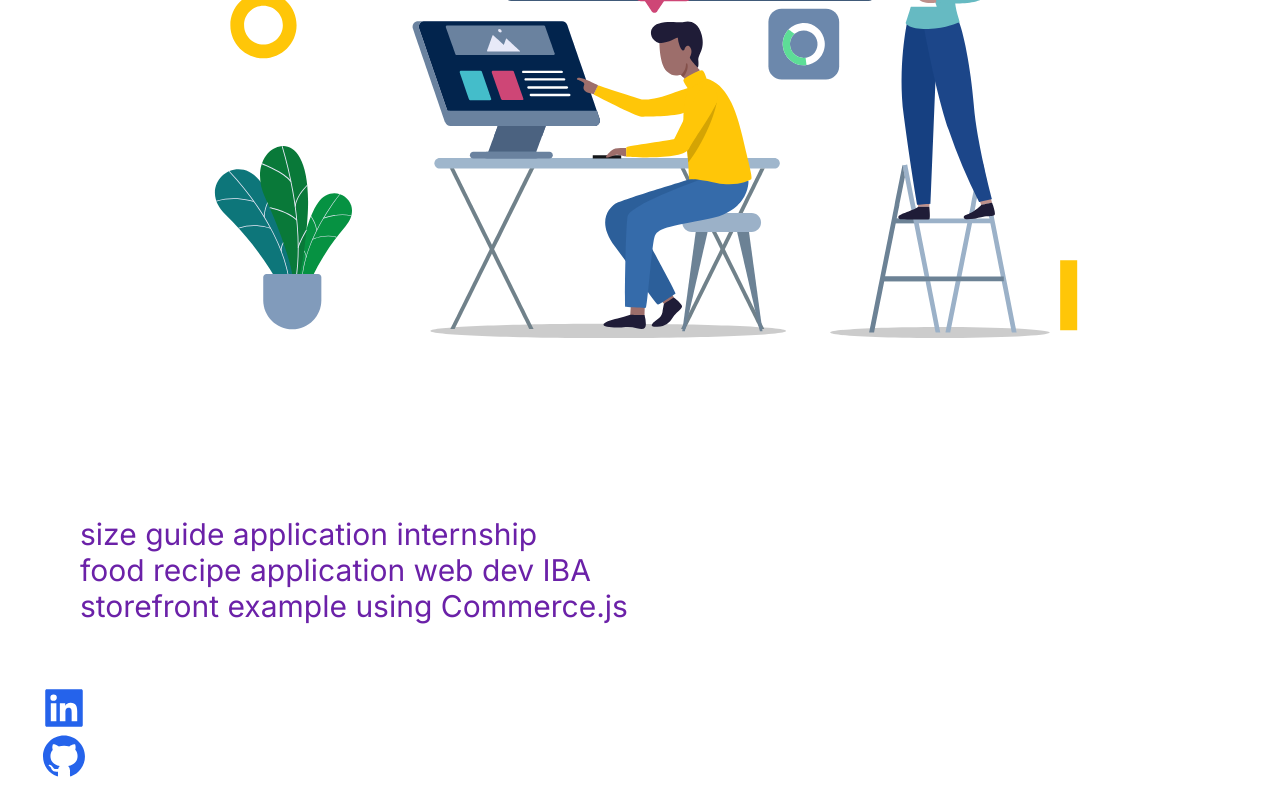
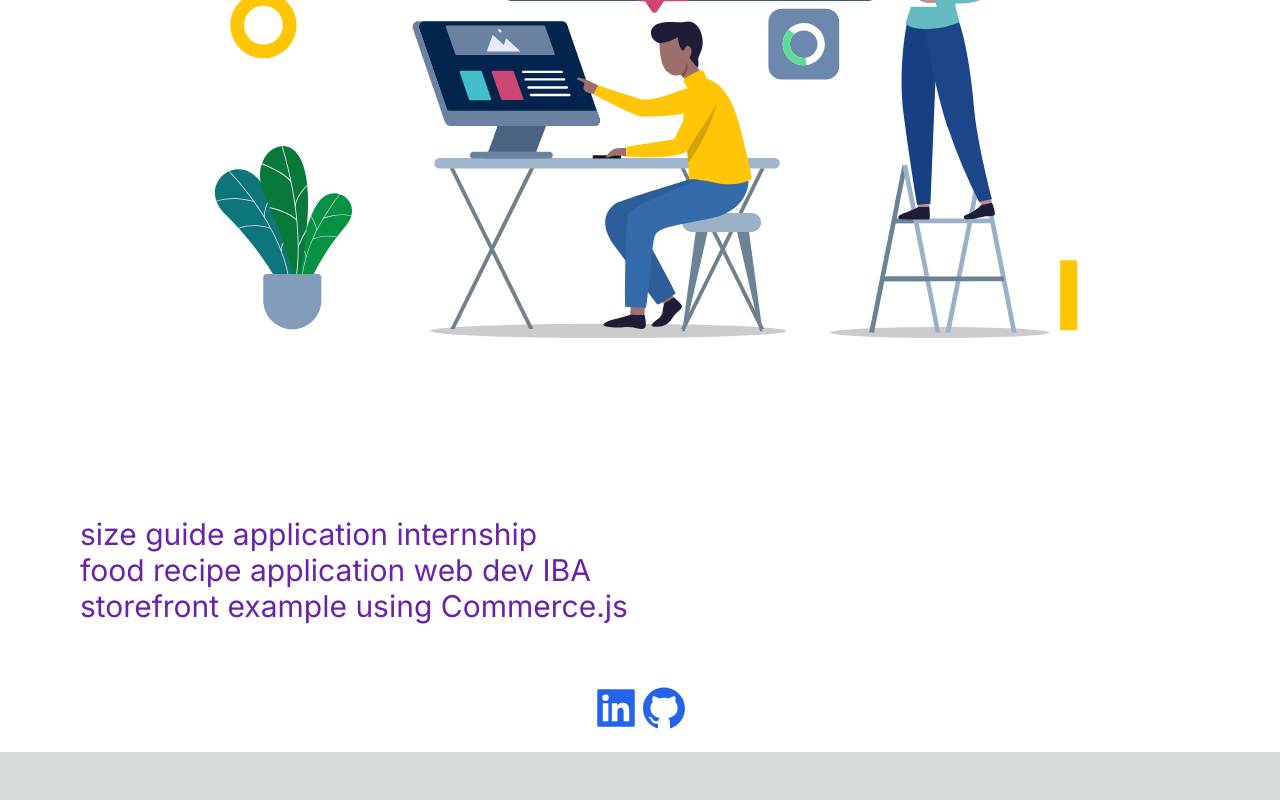
Before and after one commit to andresuarezschou/my-website-project, a Next.js app: page / in a window 1280 px wide. Shown: the part 884-1684 px from the top of the page. After the commit the page ends 1636 px from the top, so only its background shows below. Built offline with nearby package versions, Linux system fonts and the light colour scheme.

Commit message:
Update page.tsx

```diff
--- a/app/page.tsx
+++ b/app/page.tsx
@@ -31,7 +31,7 @@ export default function Home() {
           <a href="https://reliable-tulumba-787b60.netlify.app"> food recipe application web dev IBA </a>
           <a href="https://glittering-faloodeh-0f2668.netlify.app/"> storefront example using Commerce.js </a>
         </div>
-        <div className="text-5xl flex-col flex justify-center py-5 text-blue-600">
+        <div className="text-5xl flex justify-center py-5 text-blue-600">
           <a href="https://www.linkedin.com/in/andre-suarez-schou/"><AiFillLinkedin /></a>
           <a href="https://www.github.com/suarezschou"><AiFillGithub /></a>
         </div>
```
